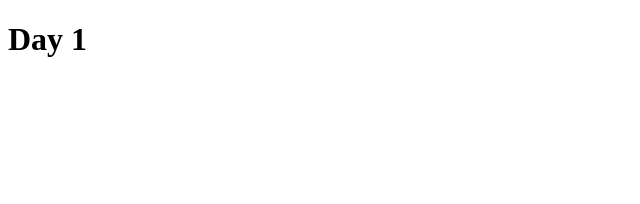
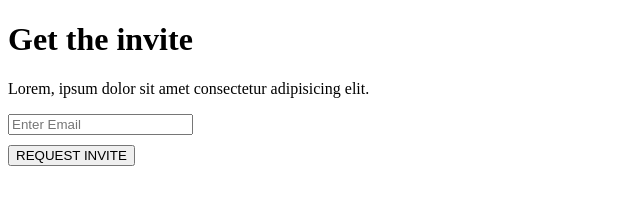
Before and after one commit to tranduyriba/f8-fullstack-pc, a plain HTML site: page Day-1/index.html in a window 1280 px wide. Shown: the whole page, without its empty margins (0-640 px from the left). Drawn offline with Linux system fonts and the light colour scheme.

Commit message:
Nop bai tap ngay 1

```diff
--- a/Day-1/index.html
+++ b/Day-1/index.html
@@ -3,9 +3,13 @@
 <head>
     <meta charset="UTF-8">
     <meta name="viewport" content="width=device-width, initial-scale=1.0">
-    <title>Document</title>
+    <link rel="stylesheet" href="styles.css" />
+    <title>Get the invite</title>
 </head>
 <body>
-    <h1>Day 1</h1>
+    <h1>Get the invite</h1>
+    <p>Lorem, ipsum dolor sit amet consectetur adipisicing elit.</p>
+    <input type="email" name="Email" id="email" placeholder="Enter Email"><br>
+    <button type="submit">REQUEST INVITE</button>
 </body>
 </html>
--- /dev/null
+++ b/Day-1/styles.css
@@ -0,0 +1,6 @@
+button {
+    margin-top: 10px;
+}
+/* h1 {
+    color: red;
+} */
```
